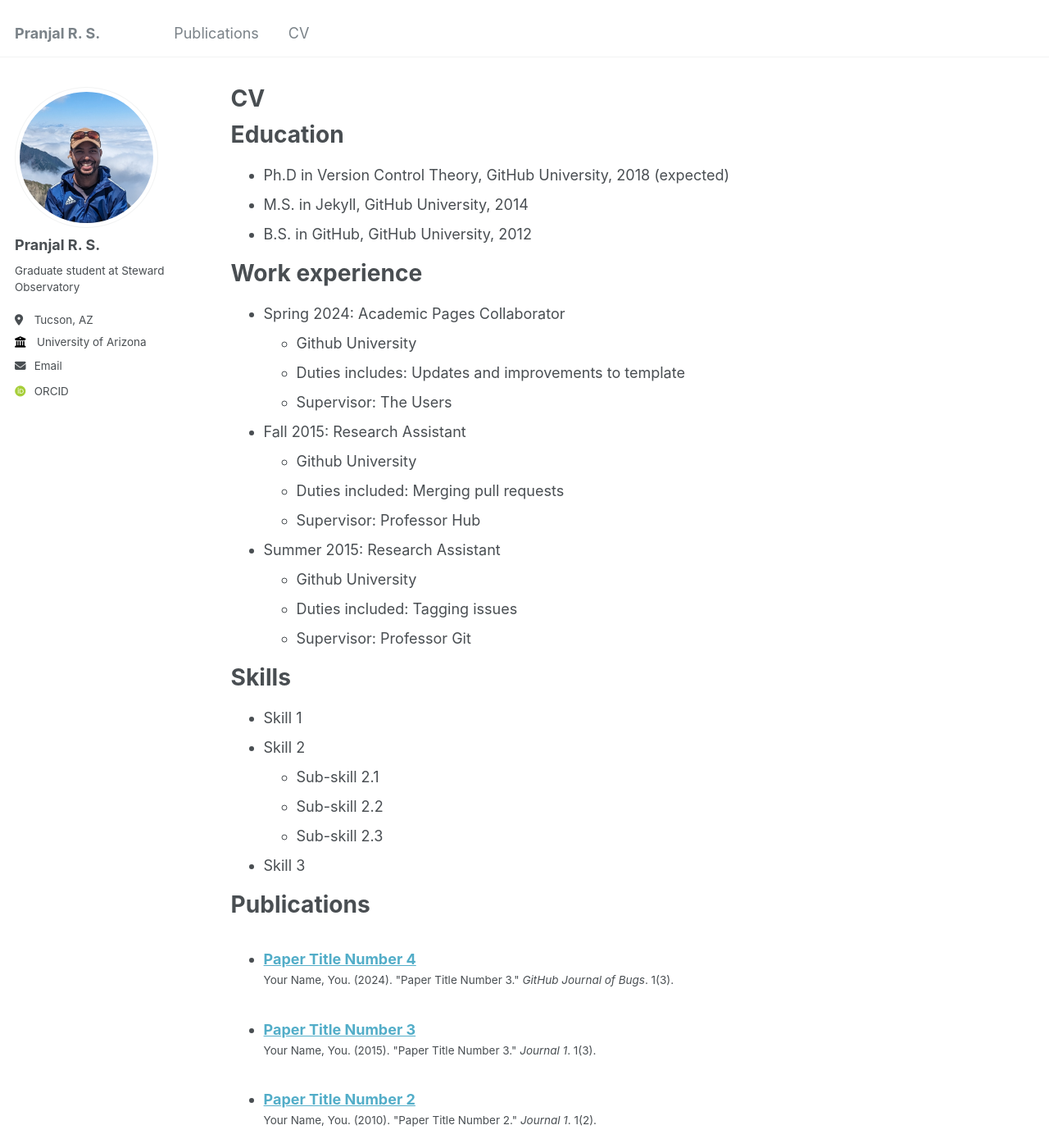
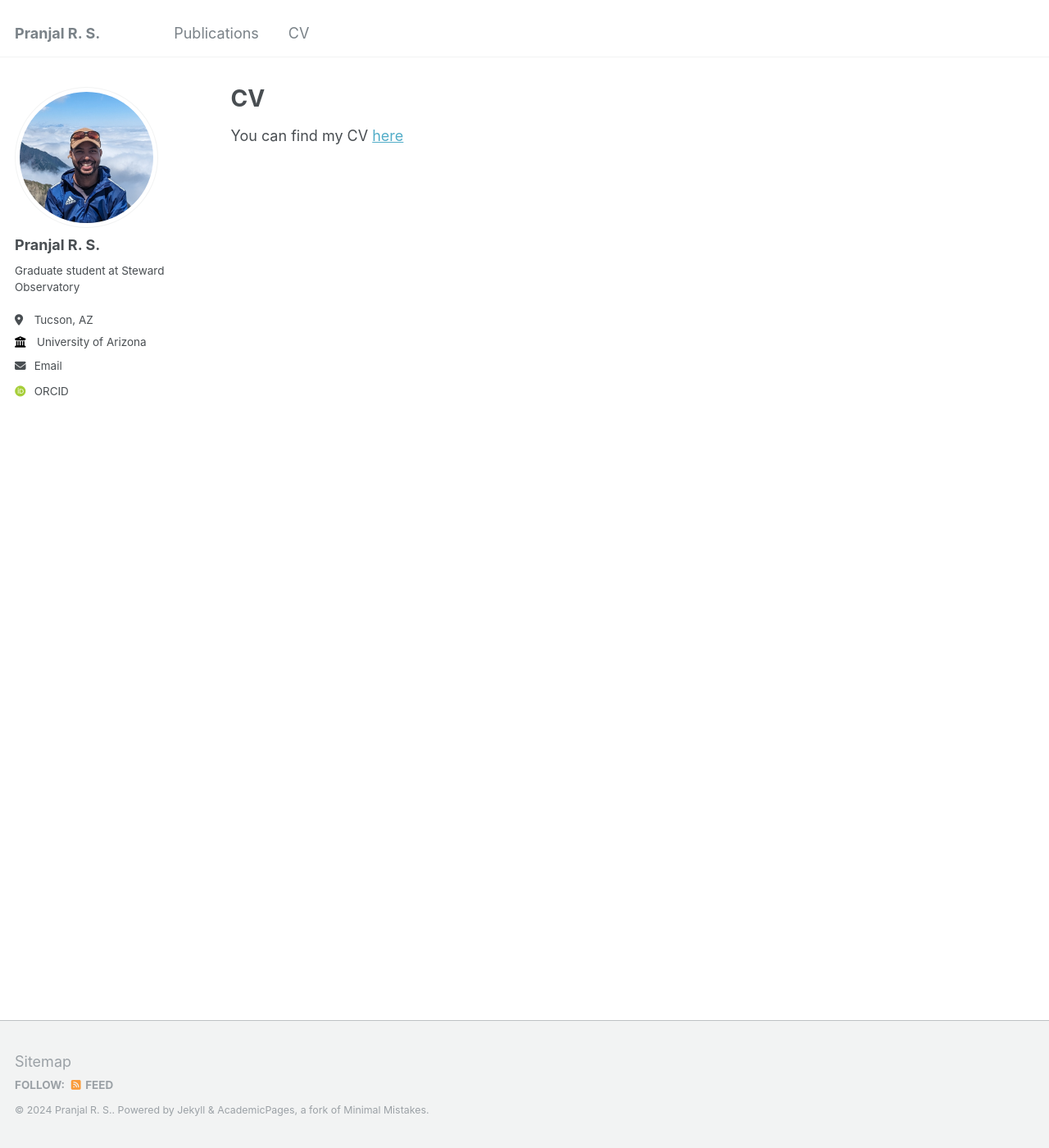
Before and after one commit to pranjalrs/pranjalrs.github.io, a Jekyll site: the page built from _pages/cv.md, in a window 1280 px wide and 1400 px high. Shown: the whole window at 82% size. Built offline with Jekyll 4.4.1, drawn with Linux system fonts in a browser that asks for light colours; some web fonts are replaced; some of the changed text lies outside the part shown.

Commit message:
Update cv.md

```diff
--- a/_pages/cv.md
+++ b/_pages/cv.md
@@ -8,57 +8,4 @@ redirect_from:
 ---
 
 {% include base_path %}
-
-Education
-======
-* Ph.D in Version Control Theory, GitHub University, 2018 (expected)
-* M.S. in Jekyll, GitHub University, 2014
-* B.S. in GitHub, GitHub University, 2012
-
-Work experience
-======
-* Spring 2024: Academic Pages Collaborator
-  * Github University
-  * Duties includes: Updates and improvements to template
-  * Supervisor: The Users
-
-* Fall 2015: Research Assistant
-  * Github University
-  * Duties included: Merging pull requests
-  * Supervisor: Professor Hub
-
-* Summer 2015: Research Assistant
-  * Github University
-  * Duties included: Tagging issues
-  * Supervisor: Professor Git
-
-Skills
-======
-* Skill 1
-* Skill 2
-  * Sub-skill 2.1
-  * Sub-skill 2.2
-  * Sub-skill 2.3
-* Skill 3
-
-Publications
-======
-  <ul>{% for post in site.publications reversed %}
-    {% include archive-single-cv.html %}
-  {% endfor %}</ul>
-
-Talks
-======
-  <ul>{% for post in site.talks reversed %}
-    {% include archive-single-talk-cv.html  %}
-  {% endfor %}</ul>
-
-Teaching
-======
-  <ul>{% for post in site.teaching reversed %}
-    {% include archive-single-cv.html %}
-  {% endfor %}</ul>
-
-Service and leadership
-======
-* Currently signed in to 43 different slack teams
+You can find my CV [here](files/cv_2pages.pdf)
```
